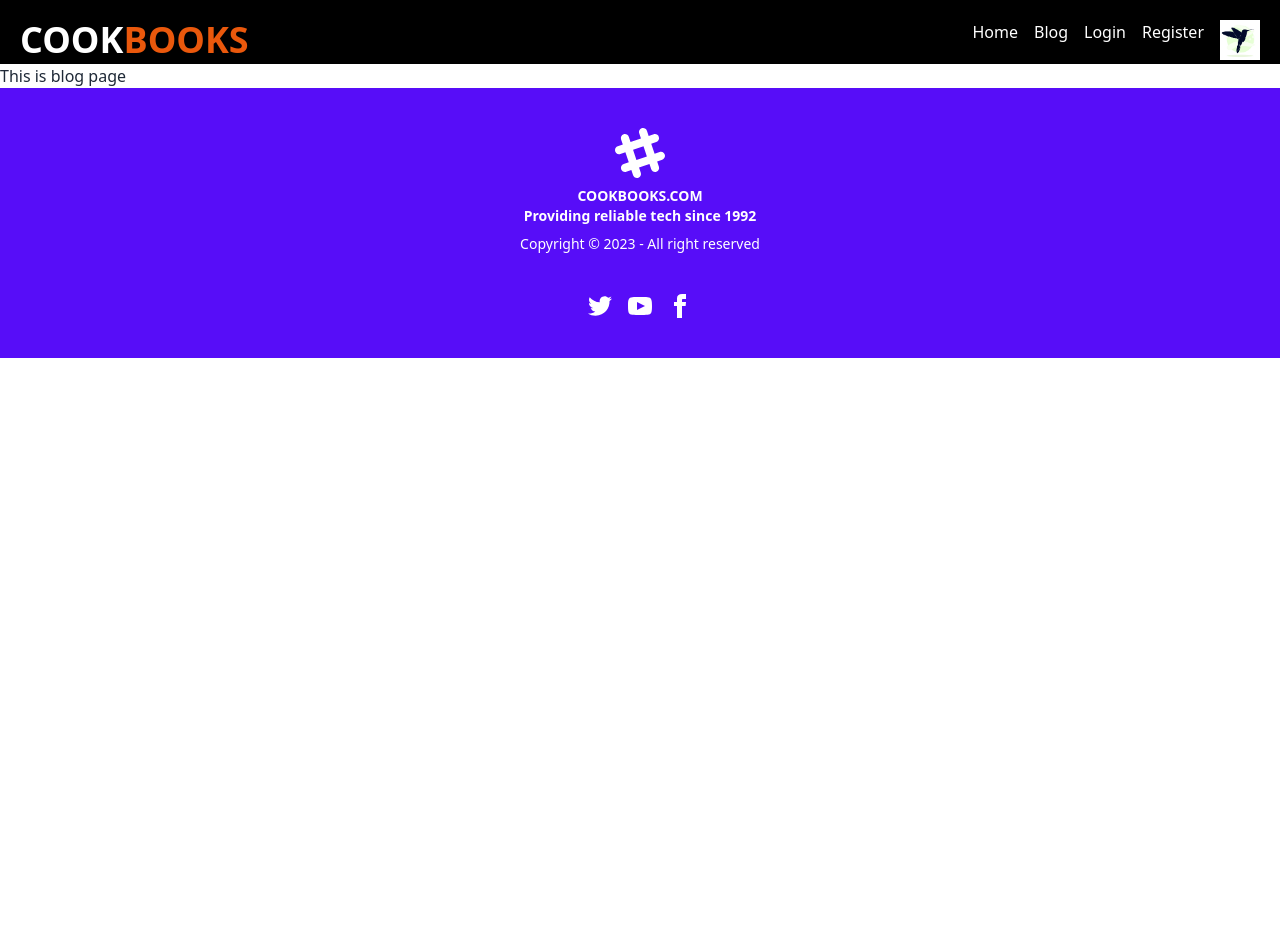
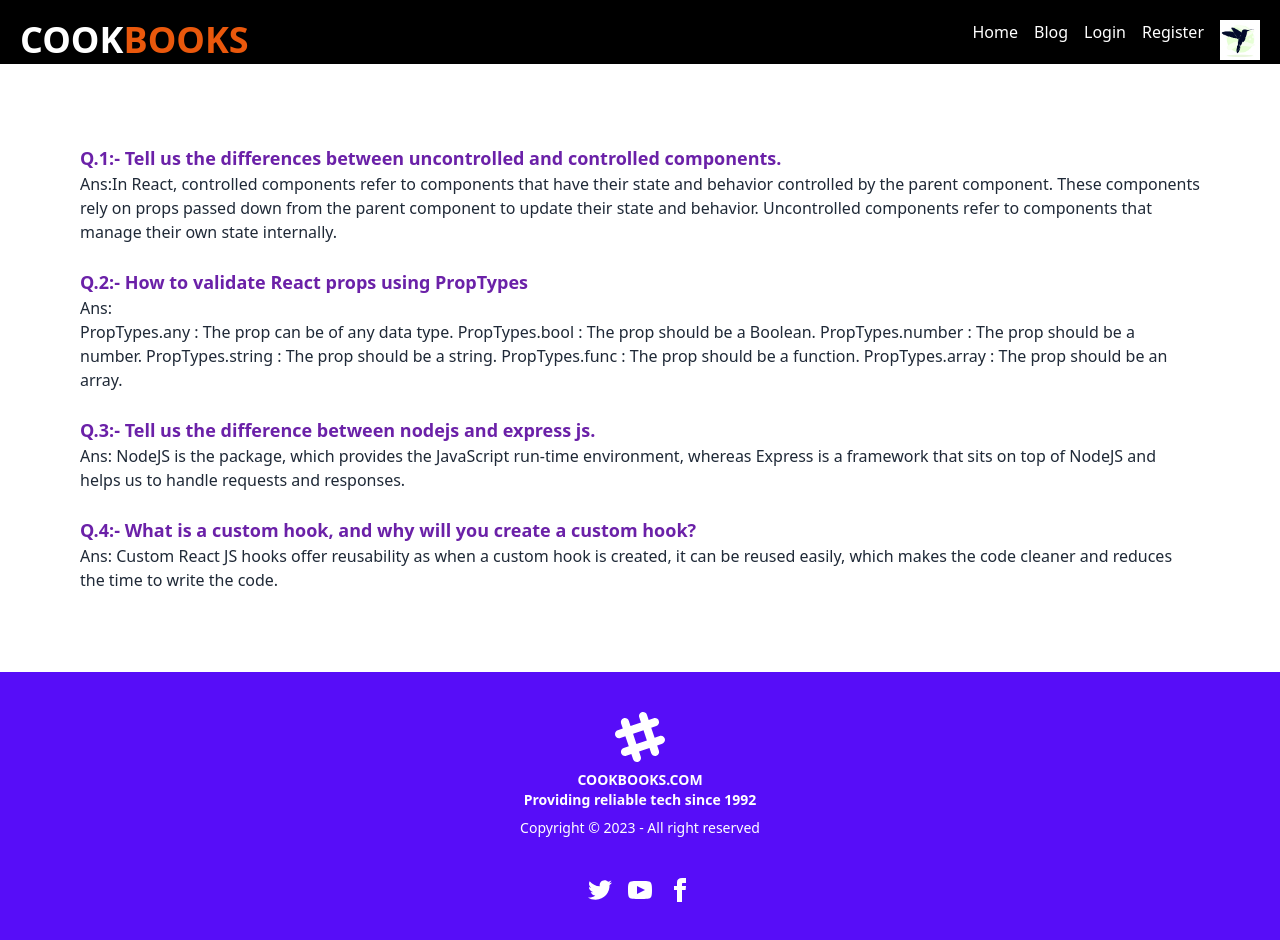
Before and after one commit to jahidcst/chef-recipe-client, a React (Vite) app: page /blog in a window 1280 px wide. Before the commit the page ends 800 px from the top, so only its background shows below. Built offline with nearby package versions, Linux system fonts and the light colour scheme.

Commit message:
blog added

```diff
--- a/src/components/Chef/Chef.jsx
+++ b/src/components/Chef/Chef.jsx
@@ -1,5 +1,6 @@
 import React, { useEffect, useState } from 'react';
-import { FaBrain } from 'react-icons/fa';
+import { FaBrain, FaHamburger, FaThumbsUp } from 'react-icons/fa';
+import { Link } from 'react-router-dom';
 
 const Chef = () => {
     const [chefsData, setChefsData] = useState([]);
@@ -11,8 +12,8 @@ const Chef = () => {
     }, []);
 
     return (
-        <div>
-            <h3>Meet Our Chef!</h3>
+        <div className='bg-slate-300 '>
+            <h3 className='text-center text-4xl font-bold pt-12 pb-8 text-purple-900'>Meet Our Chef!</h3>
             <div className='md:grid gird-cols-3 container mx-auto p-2 md:p-0 grid-cols-3 w-100  w-100 gap-4 '>
                 {
                     chefsData.map(chef => (
@@ -24,10 +25,10 @@ const Chef = () => {
                                 <div className="card-body">
                                     <h2 className="card-title text-2xl font-bold text-orange-600">{chef.name}</h2>
                                     <p className='font-normal flex items-center gap-2'><FaBrain></FaBrain> Experience: {chef.years_of_experience}</p>
-                                    <p className='font-normal flex items-center gap-2'>Recipes: {chef.num_recipes}</p>
-                                    <p className='font-normal flex items-center gap-2'>Likes: {chef.likes}</p>
+                                    <p className='font-normal flex items-center gap-2'><FaHamburger></FaHamburger> Recipes: {chef.num_recipes}</p>
+                                    <p className='font-normal flex items-center gap-2'><FaThumbsUp></FaThumbsUp> Likes: {chef.likes}</p>
                                     <div className="card-actions justify-end ">
-                                        <button className="btn btn-outline">Veiw Details</button>
+                                        <Link className="btn btn-outline" to={`/recipe/${chef.id}`}>Veiw Details</Link>
                                     </div>
                                 </div>
                             </div>
--- /dev/null
+++ b/src/components/Chef/Recipe.jsx
@@ -0,0 +1,15 @@
+import React from 'react';
+import { useLoaderData } from 'react-router-dom';
+
+const Recipe = () => {
+    const singleData = useLoaderData()
+    const {name, years_of_experience, picture, recipes, likes, num_recipes} = singleData
+    return (
+
+        <div>
+
+        </div>
+    );
+};
+
+export default Recipe;
--- /dev/null
+++ b/src/components/recipeLayout/RecipeLayout.jsx
@@ -0,0 +1,16 @@
+import React from 'react';
+import Header from '../Header/Header';
+import { Outlet } from 'react-router-dom';
+import Footer from '../Footer/Footer';
+
+const RecipeLayout = () => {
+    return (
+        <div>
+            <Header></Header>
+            <Outlet></Outlet>
+            <Footer></Footer>
+        </div>
+    );
+};
+
+export default RecipeLayout;
--- a/src/main.jsx
+++ b/src/main.jsx
@@ -11,6 +11,8 @@ import Login from './routes/Login/Login.jsx';
 import Register from './routes/Register/Register.jsx';
 import Main from './components/Main/Main.jsx';
 import Home from './components/Home/Home.jsx';
+import RecipeLayout from './components/RecipeLayout/RecipeLayout';
+import Recipe from './components/Chef/Recipe';
 
 const router = createBrowserRouter([
   {
@@ -36,6 +38,17 @@ const router = createBrowserRouter([
       },
     ],
   },
+  {
+    path: 'recipe',
+    element: <RecipeLayout></RecipeLayout>,
+    children: [
+      {
+        path: './recipe/:id',
+        element: <Recipe></Recipe>,
+        loader: ({params}) => fetch(`http://localhost:5000/allData/${params.id}`)
+      }
+    ]
+  }
 
 ]);
 
--- a/src/routes/Blog/Blog.jsx
+++ b/src/routes/Blog/Blog.jsx
@@ -1,11 +1,33 @@
 import React from 'react';
 
 const Blog = () => {
-    return (
-        <div>
-          <h1>This is blog page</h1>
-        </div>
-    );
+  return (
+    <div className='p-20 '>
+      <div >
+        <h1 className='text-lg font-semibold text-purple-800'>Q.1:- Tell us the differences between uncontrolled and controlled components.</h1>
+        <p>Ans:In React, controlled components refer to components that have their state and behavior controlled by the parent component. These components rely on props passed down from the parent component to update their state and behavior. Uncontrolled components refer to components that manage their own state internally. </p><br />
+      </div>
+      <div>
+        <h1 className='text-lg font-semibold text-purple-800'>Q.2:- How to validate React props using PropTypes</h1>
+        <p>Ans: <ul>
+          PropTypes.any : The prop can be of any data type.
+          PropTypes.bool : The prop should be a Boolean.
+          PropTypes.number : The prop should be a number.
+          PropTypes.string : The prop should be a string.
+          PropTypes.func : The prop should be a function.
+          PropTypes.array : The prop should be an array.
+        </ul></p><br />
+      </div>
+      <div>
+        <h1  className='text-lg font-semibold text-purple-800'>Q.3:- Tell us the difference between nodejs and express js.</h1>
+        <p>Ans: NodeJS is the package, which provides the JavaScript run-time environment, whereas Express is a framework that sits on top of NodeJS and helps us to handle requests and responses.</p><br />
+      </div>
+      <div>
+        <h1 className='text-lg font-semibold text-purple-800'>Q.4:- What is a custom hook, and why will you create a custom hook?</h1>
+        <p>Ans: Custom React JS hooks offer reusability as when a custom hook is created, it can be reused easily, which makes the code cleaner and reduces the time to write the code.</p>
+      </div>
+    </div>
+  );
 };
 
 export default Blog;
```
